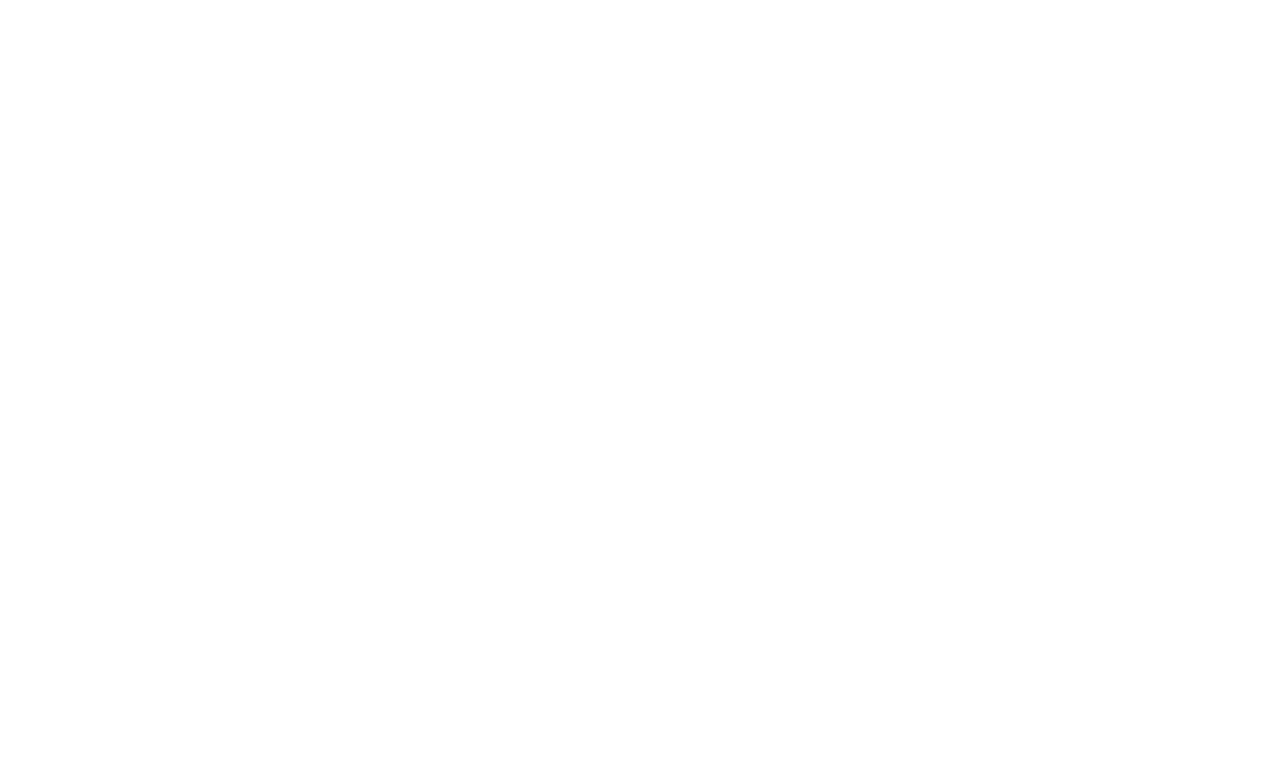
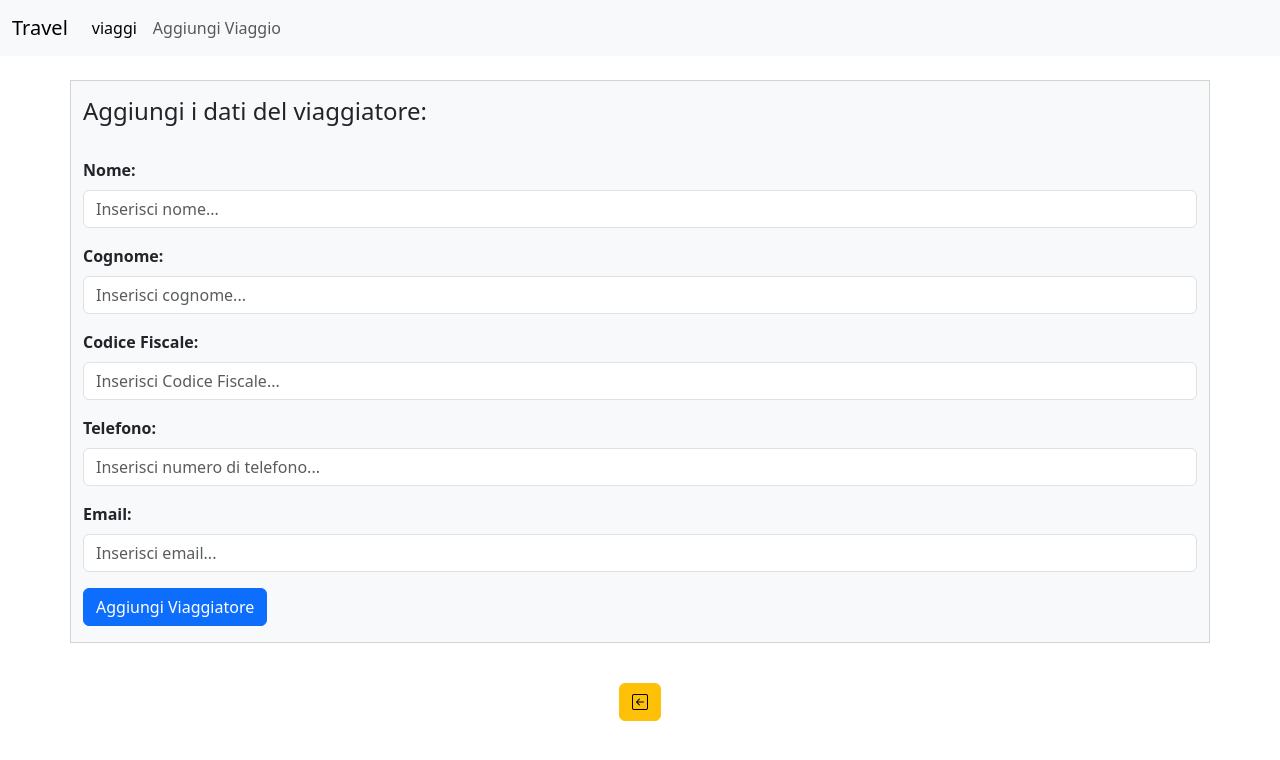
Before and after one commit to LucaStellato/project_work_1, a React (Vite) app: page /detail/1/addTraveler in a window 1280 px wide. Before the commit this address had no page. Shown: the top 760 px of the page. Built offline with nearby package versions, Linux system fonts and the light colour scheme.

Commit message:
complete

```diff
--- a/src/App.jsx
+++ b/src/App.jsx
@@ -4,6 +4,7 @@
 import HomePage from "./pages/Homepage"
 import AddTravel from "./pages/AddTravel"
 import DetailTravel from "./pages/DetailsTravel"
+import AddTraveler from "./pages/AddTraveler"
 
 
 function App() {
@@ -16,7 +17,9 @@
           <Routes>
             <Route element={<DefoultLayout />}>
               <Route path='/' element={<HomePage />} />
-              <Route path="/add" element={<AddTravel />} />
+              <Route path="/addTravel" element={<AddTravel />} />
+              <Route path="/detail/:id/addTraveler" element={<AddTraveler />} />
+
               <Route path="/detail/:id" element={<DetailTravel />} />
             </Route>
           </Routes>
--- a/src/component/Header.jsx
+++ b/src/component/Header.jsx
@@ -14,7 +14,7 @@
                             <NavLink to={'/'} className="nav-link active" aria-current="page">viaggi</NavLink>
                         </li>
                         <li className="nav-item">
-                            <NavLink to={'/add'} className="nav-link" >Aggiungi Viaggio</NavLink>
+                            <NavLink to={'/addTravel'} className="nav-link" >Aggiungi Viaggio</NavLink>
                         </li>
                     </ul>
                 </div>
--- a/src/index.css
+++ b/src/index.css
@@ -1,2 +1,20 @@
 @import url('bootstrap');
 @import url('bootstrap-icons');
+
+
+
+
+
+.container {
+    border: 1px solid lightgray;
+}
+
+.border_radius {
+    border-radius: 10px;
+}
+
+.search {
+
+    border-radius: 6px;
+    border: 1px solid lightgray;
+}
--- a/src/pages/AddTravel.jsx
+++ b/src/pages/AddTravel.jsx
@@ -4,12 +4,10 @@
 export default function AddTravel() {
 
     const { travel, setTravel } = useGlobalProvider()
-    const [destinazione, setDestinazione] = useState('')
-    const [dataPartenza, setDataPartenza] = useState('')
-    const [dataRitorno, setDataRitorno] = useState('')
+
 
     const [addDestination, setAddDestination] = useState({
-
+        id: travel.length + 1,
         destinazione: "",
         dataPartenza: "",
         dataRitorno: ""
@@ -17,33 +15,40 @@
 
     function handleChange(e) {
         const { name, value } = e.target;
+
+
         setAddDestination(prev => ({
             ...prev,
-            [name]: value
+            [name]:
+                name === "destinazione"
+                    ? value.charAt(0).toUpperCase() + value.slice(1).toLowerCase()
+                    : value
         }));
     }
 
 
     function handleSubmit(e) {
         e.preventDefault();
-        console.log(addDestination);
+        // console.log(addDestination);
         setTravel([...travel, addDestination])
-        console.log(travel)
+
     }
+
 
 
     //è una pagina placeholder
     return (
         <>
-            <h1>Aggiungere il form per i viaggi qui!!</h1>
 
-            <section>
+
+            <section className="mt-5">
                 <form onSubmit={handleSubmit}>
-                    <div className="container">
+                    <div className="container p-4 bg-light border_radius">
+                        <h4 className="pb-4">Inserisci i dati del viaggio:</h4>
                         <div className="row">
 
-                            <div className="mb-3 col-3">
-                                <label htmlFor="destinazione" className="form-label">Destination</label>
+                            <div className="mb-3 col-4">
+                                <label htmlFor="destinazione" className="form-label fw-bold">Destinazione</label>
                                 <input
                                     type="text"
                                     name="destinazione"
@@ -52,13 +57,13 @@
                                     value={addDestination.destinazione}
                                     onChange={handleChange}
 
-                                    placeholder="Type a new destination..."
+                                    placeholder="Inserisci la destinazione..."
                                 />
-                                <small className="text-muted">Just the country name</small>
+
                             </div>
 
-                            <div className="mb-3 col-3">
-                                <label htmlFor="dataPartenza" className="form-label">Departure</label>
+                            <div className="mb-3 col-4">
+                                <label htmlFor="dataPartenza" className="form-label fw-bold">Data partenza</label>
                                 <input
                                     type="date"
                                     name="dataPartenza"
@@ -68,11 +73,11 @@
                                     onChange={handleChange}
 
                                 />
-                                <small className="text-muted">Choose a date</small>
+
                             </div>
 
-                            <div className="mb-3 col-3">
-                                <label htmlFor="dataRitorno" className="form-label">Return</label>
+                            <div className="mb-3 col-4">
+                                <label htmlFor="dataRitorno" className="form-label fw-bold">Data ritorno</label>
                                 <input
                                     type="date"
                                     name="dataRitorno"
@@ -82,14 +87,12 @@
                                     onChange={handleChange}
 
                                 />
-                                <small className="text-muted">Choose a date</small>
+
                             </div>
-
-                            <div className="col-3 d-flex align-items-center">
+                            <div >
                                 <button className="btn btn-primary" type="submit">
-                                    Submit form
-                                </button>
-                            </div>
+                                    Conferma
+                                </button></div>
 
                         </div>
                     </div>
--- /dev/null
+++ b/src/pages/AddTraveler.jsx
@@ -0,0 +1,137 @@
+import { useEffect, useState } from "react";
+import { useGlobalProvider } from "../context/GlobalContext";
+import { Link, useParams } from "react-router-dom";
+
+export default function AddTraveler() {
+    const { travelers, setTravelers } = useGlobalProvider()
+    const { id } = useParams()
+
+
+    // State oggetto per i valori del form
+    const [addTraveler, setAddTraveler] = useState({
+        id: travelers.length + 1,
+        viaggio_id: id,
+        nome: "",
+        cognome: "",
+        codiceFiscale: "",
+        telefono: "",
+        email: ""
+    });
+
+    // Funzione generica per aggiornare i campi del form
+    function handleChange(e) {
+        const { name, value } = e.target;
+        setAddTraveler(prev => ({
+            ...prev,
+            [name]:
+                name === "nome" || name === "cognome"
+                    ? value.charAt(0).toUpperCase() + value.slice(1).toLowerCase()
+                    : value
+
+        }));
+    }
+
+    // Submit del form
+    function handleSubmit(e) {
+        e.preventDefault();
+
+        setTravelers([...travelers, addTraveler])
+
+
+
+
+        // Reset del form
+        setAddTraveler({
+            id: travelers.length + 1,
+            viaggio_id: id,
+            nome: "",
+            cognome: "",
+            codiceFiscale: "",
+            telefono: "",
+            email: ""
+        });
+    }
+
+    useEffect(() => console.log(travelers), [travelers])
+
+    return (
+        <>
+            <div className="container my-4 pb-3 bg-light">
+                <h4 className=" pt-3 pb-4">Aggiungi i dati del viaggiatore:</h4>
+
+                <form onSubmit={handleSubmit}>
+                    <div className="mb-3">
+                        <label className="form-label fw-bold">Nome:</label>
+                        <input
+                            type="text"
+                            name="nome"
+                            value={addTraveler.nome}
+                            onChange={handleChange}
+                            className="form-control"
+                            placeholder="Inserisci nome..."
+                        />
+                    </div>
+                    <div className="mb-3">
+                        <label className="form-label fw-bold">Cognome:</label>
+                        <input
+                            type="text"
+                            name="cognome"
+                            value={addTraveler.cognome}
+                            onChange={handleChange}
+                            className="form-control"
+                            placeholder="Inserisci cognome..."
+                        />
+                    </div>
+
+                    <div className="mb-3">
+                        <label className="form-label fw-bold">Codice Fiscale:</label>
+                        <input
+                            type="text"
+                            name="codiceFiscale"
+                            value={addTraveler.codiceFiscale}
+                            onChange={handleChange}
+                            className="form-control"
+                            placeholder="Inserisci Codice Fiscale..."
+                        />
+                    </div>
+
+                    <div className="mb-3">
+                        <label className="form-label fw-bold">Telefono:</label>
+                        <input
+                            type="tel"
+                            name="telefono"
+                            value={addTraveler.telefono}
+                            onChange={handleChange}
+                            className="form-control"
+                            placeholder="Inserisci numero di telefono..."
+                        />
+                    </div>
+
+                    <div className="mb-3">
+                        <label className="form-label fw-bold">Email:</label>
+                        <input
+                            type="email"
+                            name="email"
+                            value={addTraveler.email}
+                            onChange={handleChange}
+                            className="form-control"
+                            placeholder="Inserisci email..."
+                        />
+                    </div>
+
+
+                    <button type="submit" className="btn btn-primary">
+                        Aggiungi Viaggiatore
+                    </button>
+
+
+                </form>
+
+            </div>
+            <div className="d-flex justify-content-center align-items-center">
+                <Link to={`/detail/${id}`} className="btn btn-warning mt-3"><i class="bi bi-arrow-left-square"></i></Link>
+
+            </div>
+        </>
+    );
+}
--- a/src/pages/DetailsTravel.jsx
+++ b/src/pages/DetailsTravel.jsx
@@ -6,9 +6,10 @@
 
 export default function DetailTravel() {
 
+
     const [search, setSearch] = useState("")
     const { id } = useParams()
-    const { travelers, setTravelers } = useGlobalProvider()
+    const { travelers, travel } = useGlobalProvider()
 
     const traveler = travelers.filter(el => el.viaggio_id == id)
 
@@ -23,19 +24,32 @@
             .includes(search.toLowerCase())
     );
 
+    const currentDestination = travel.find(el => (el.id == id))
 
 
+    console.log(currentDestination)
 
     return (
         <>
-            <input type="search" placeholder="Search" aria-label="Search" value={search} onChange={(e) => setSearch(e.target.value)} />
+
+            <div className="container mt-5 py-3 border_radius bg-light" >
+                <h3 className="pb-4">{currentDestination.destinazione}, {currentDestination.dataPartenza}</h3>
+                <div className="d-flex justify-content-between">
+                    <input className=" search" type="search"
+                        placeholder="Cerca..."
+                        aria-label="Search"
+                        value={search}
+                        onChange={(e) => setSearch(e.target.value)} />
+                    <Link to={`/detail/${id}/addTraveler`} className="btn btn-primary"><i class="bi bi-person-fill-add"></i></Link>
+
+                </div>
                 {
                     filteredTraveler.map(el => (
                         <div key={el.id} className="accordion mt-4" id="accordionExample">
                             <div className="accordion-item">
                                 <h2 className="accordion-header" id="headingOne">
                                     <button
-                                    className="accordion-button"
+                                        className="accordion-button collapsed"
                                         type="button"
                                         data-bs-toggle="collapse"
                                         data-bs-target={`#${el.id}`}
@@ -47,21 +61,21 @@
                                 </h2>
                                 <div
                                     id={`${el.id}`}
-                                className="accordion-collapse collapse show"
+                                    className="accordion-collapse collapse "
                                     aria-labelledby="headingOne"
                                     data-bs-parent="#accordionExample"
                                 >
                                     <div className="accordion-body">
                                         <div className="row row-cols-5">
-                                        <div className="col fw-bold">nome </div>
-                                        <div className="col fw-bold">cognome</div>
-                                        <div className="col fw-bold"> numero</div>
-                                        <div className="col fw-bold">e-mail</div>
-                                        <div className="col fw-bold">codice fiscale</div>
+                                            <div className="col fw-bold">Nome </div>
+                                            <div className="col fw-bold">Cognome</div>
+                                            <div className="col fw-bold">Numero</div>
+                                            <div className="col fw-bold">Email</div>
+                                            <div className="col fw-bold">Codice Fiscale</div>
                                             <div className="col">{el.nome} </div>
                                             <div className="col">{el.cognome}</div>
-                                        <div className="col"> {el.telefono}</div>
-                                        <div className="col">{el.email}</div>
+                                            <div className="col"><a className="text-decoration-none" href={`tel:${el.telefono}`}>{el.telefono}</a></div>
+                                            <div className="col"><a className="text-decoration-none" href={`https://mail.google.com/mail/?view=cm&to=${el.email}`}>{el.email}</a></div>
                                             <div className="col">{el.codiceFiscale}</div>
                                         </div>
                                     </div>
@@ -70,8 +84,10 @@
 
                         </div>
 
+
                     ))
                 }
+            </div >
         </>
     )
 }
```
Also changed, not shown: src/pages/HomePage.jsx (+10 -6 lines), 1 other file (tests, documents, lock files or other folders). Lines whose indentation alone changed are shown as unchanged.
